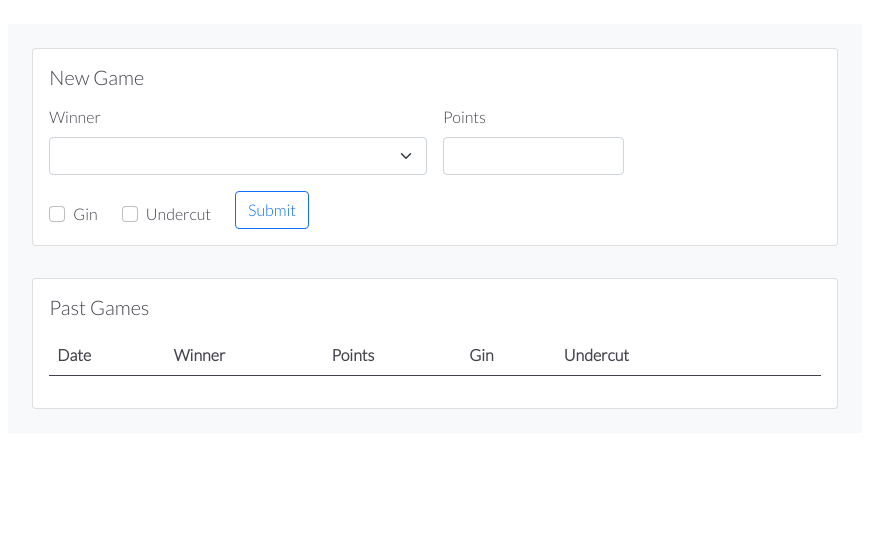
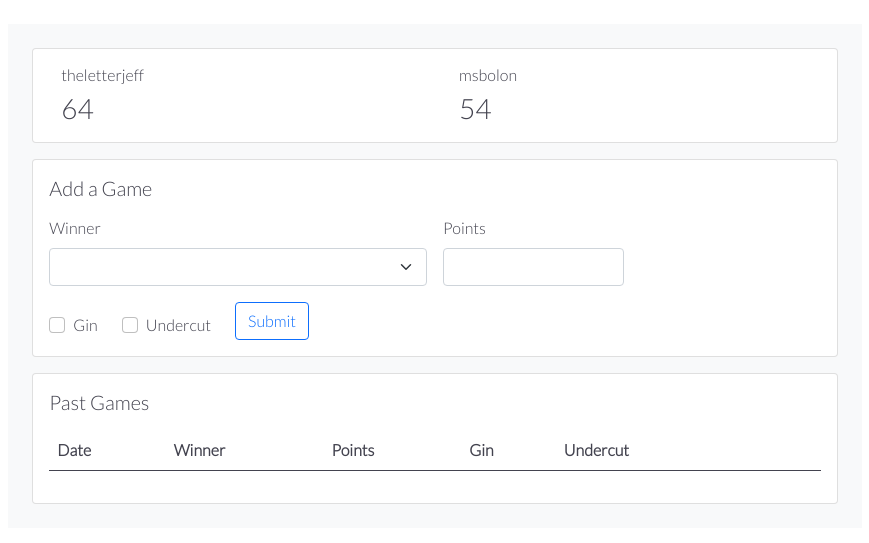
Before and after one commit to theletterjeff/gin-rummy-scoresheet, a Django app: page /match/1/ in a window 1280 px wide. Shown: the part 56-599 px from the top of the page, without its empty margins (205-1074 px from the left). Run offline with Django 4.2, Linux system fonts and the light colour scheme; lists and menus that the app fills with data are empty.

Commit message:
Add scorecard at top of match page (with placeholder data)

```diff
--- a/frontend/static/frontend/css/style.css
+++ b/frontend/static/frontend/css/style.css
@@ -1,4 +1,4 @@
-h1, h2, h3, h4, h5, p, th, td, label, form {
+h1, h2, h3, h4, h5, h6, p, th, td, label, form {
     font-family: 'Lato', sans-serif;
     color: rgb(67, 67, 79);
 }
@@ -52,9 +52,6 @@ a:hover {
 }
 
 /* Game table */
-#game-table-container {
-    margin-top: 2rem;
-}
 td {
     vertical-align: middle;
 }
--- a/frontend/templates/frontend/match.html
+++ b/frontend/templates/frontend/match.html
@@ -7,7 +7,24 @@
 
   <div class="card">
     <div class="card-body">
-      <h5 class="card-title mb-3">New Game</h5>
+      <div class="row d-flex align-items-end justify-content-around">
+        <div class="col ps-4">
+          <h6>theletterjeff</h6>
+        </div>
+        <div class="col ps-4">
+          <h6>msbolon</h6>
+        </div>
+      </div>
+      <div class="row d-flex align-items-start justify-content-around">
+        <div class="col ps-4"><h3 class="m-0">64</h3></div>
+        <div class="col ps-4"><h3 class="m-0">54</h3></div>
+      </div>
+    </div>
+  </div>
+
+  <div class="card mt-3">
+    <div class="card-body">
+      <h5 class="card-title mb-3">Add a Game</h5>
 
       <form class="row g-3" id="new-game-form">
         <div class="col-md-6">
@@ -36,7 +53,7 @@
   </div>
 
   <!--List of games-->
-  <div class="card" id="game-table-container">
+  <div class="card mt-3" id="game-table-container">
     <div class="card-body">
       <h5 class="card-title mb-3">Past Games</h5>
       <div class="table-responsive">
```
